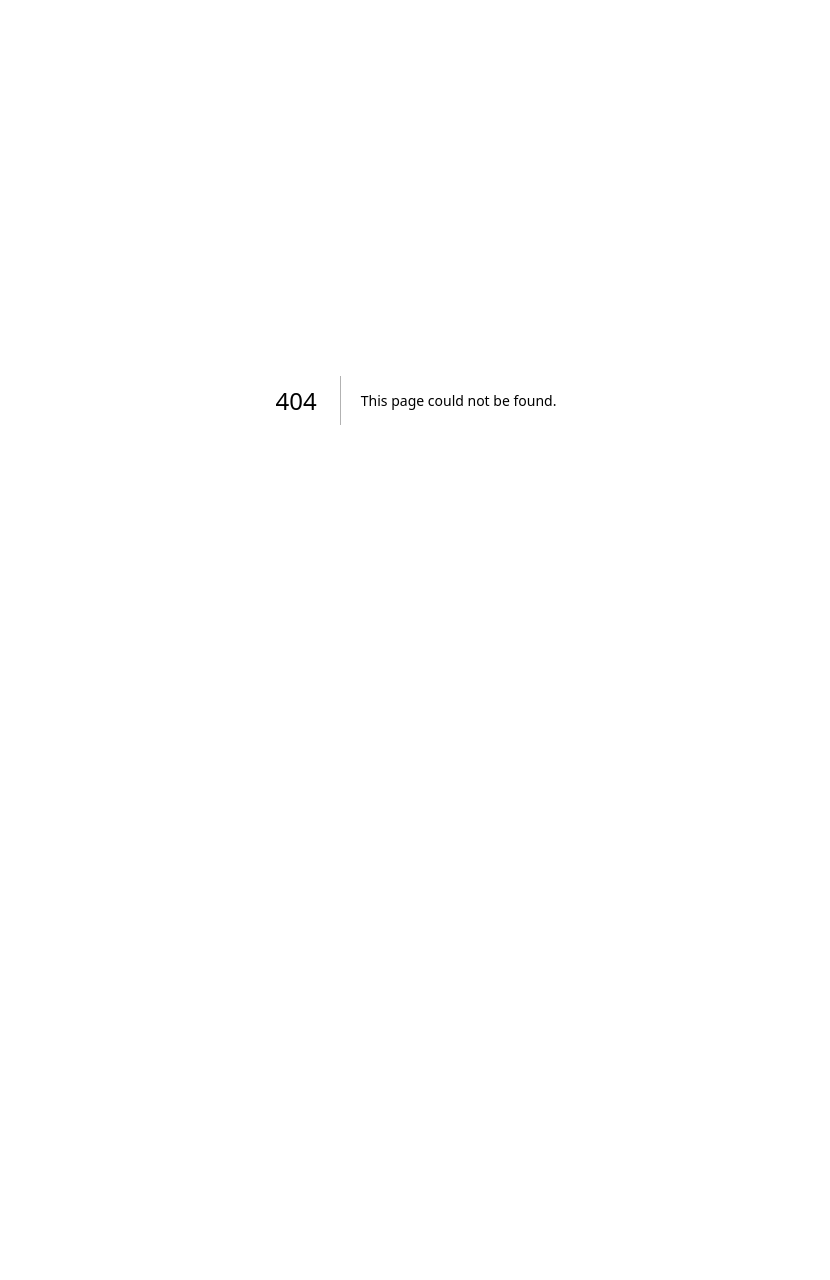
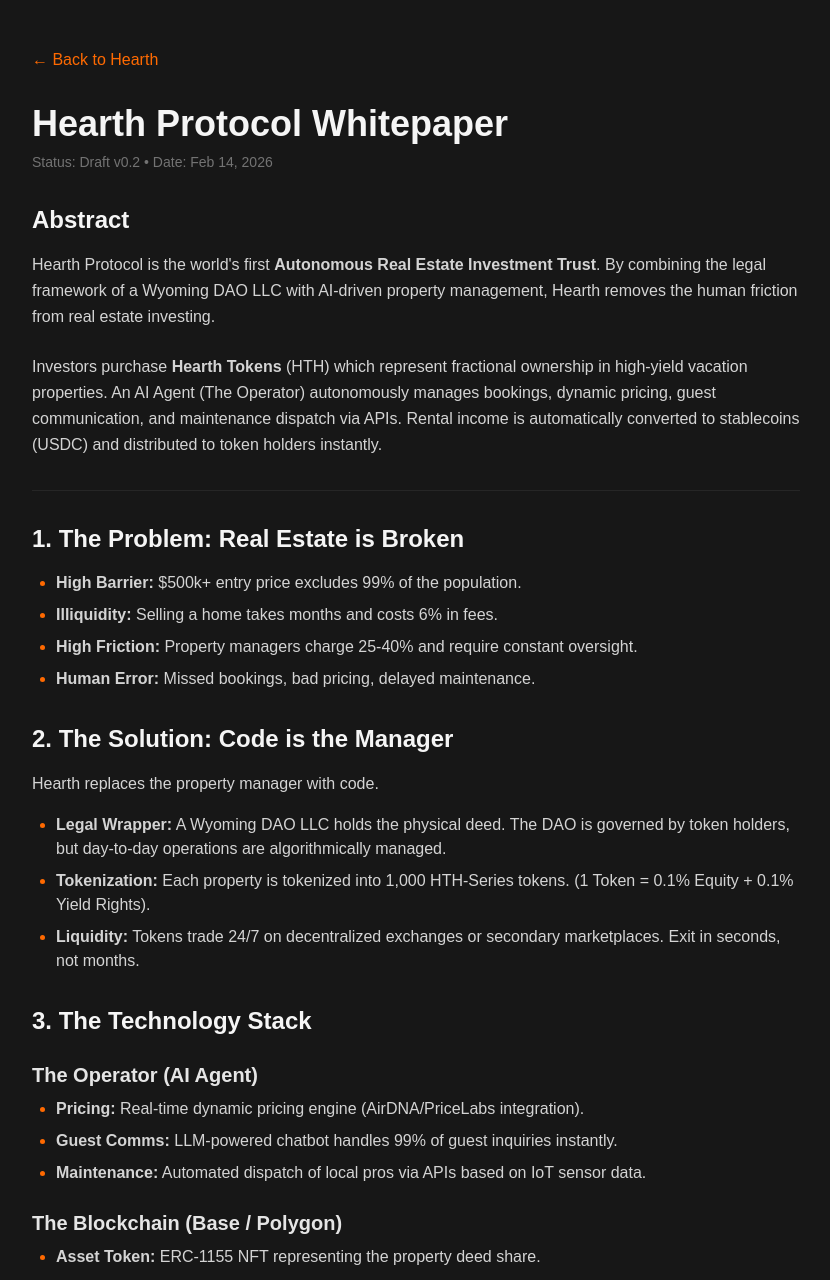
Before and after one commit to seva/hearth-interface, a Next.js app in the folder website/: page /whitepaper in a window 1280 px wide. Before the commit this address had no page. Shown: the top 1280 px of the page, without its empty margins (224-1054 px from the left). Before the commit the page ends 800 px from the top, so only its background shows below. Built offline with nearby package versions, Linux system fonts and the light colour scheme.

Commit message:
feat: draft economics section in whitepaper (Fixes #9)

```diff
--- /dev/null
+++ b/website/pages/whitepaper.tsx
@@ -0,0 +1,103 @@
+import Head from 'next/head';
+import Link from 'next/link';
+
+export default function Whitepaper() {
+  return (
+    <div className="min-h-screen bg-neutral-900 text-neutral-100 font-sans px-4 py-12">
+      <Head>
+        <title>Whitepaper | Hearth Protocol</title>
+      </Head>
+
+      <div className="max-w-3xl mx-auto">
+        <Link href="/" className="text-orange-500 hover:text-orange-400 mb-8 inline-block">
+          ← Back to Hearth
+        </Link>
+
+        <article className="prose prose-invert prose-orange max-w-none">
+          <h1 className="text-4xl font-bold mb-2">Hearth Protocol Whitepaper</h1>
+          <div className="text-neutral-500 mb-8 text-sm">
+            Status: Draft v0.2 • Date: Feb 14, 2026
+          </div>
+
+          <h2 className="text-2xl font-bold mt-8 mb-4">Abstract</h2>
+          <p className="text-neutral-300 leading-relaxed mb-6">
+            Hearth Protocol is the world's first <strong>Autonomous Real Estate Investment Trust</strong>. By combining the legal framework of a Wyoming DAO LLC with AI-driven property management, Hearth removes the human friction from real estate investing.
+          </p>
+          <p className="text-neutral-300 leading-relaxed mb-6">
+            Investors purchase <strong>Hearth Tokens</strong> (HTH) which represent fractional ownership in high-yield vacation properties. An AI Agent (The Operator) autonomously manages bookings, dynamic pricing, guest communication, and maintenance dispatch via APIs. Rental income is automatically converted to stablecoins (USDC) and distributed to token holders instantly.
+          </p>
+
+          <hr className="border-neutral-800 my-8" />
+
+          <h2 className="text-2xl font-bold mt-8 mb-4">1. The Problem: Real Estate is Broken</h2>
+          <ul className="list-disc pl-6 space-y-2 text-neutral-300 marker:text-orange-500">
+            <li><strong>High Barrier:</strong> $500k+ entry price excludes 99% of the population.</li>
+            <li><strong>Illiquidity:</strong> Selling a home takes months and costs 6% in fees.</li>
+            <li><strong>High Friction:</strong> Property managers charge 25-40% and require constant oversight.</li>
+            <li><strong>Human Error:</strong> Missed bookings, bad pricing, delayed maintenance.</li>
+          </ul>
+
+          <h2 className="text-2xl font-bold mt-8 mb-4">2. The Solution: Code is the Manager</h2>
+          <p className="text-neutral-300 leading-relaxed mb-4">Hearth replaces the property manager with code.</p>
+          <ul className="list-disc pl-6 space-y-2 text-neutral-300 marker:text-orange-500">
+            <li><strong>Legal Wrapper:</strong> A Wyoming DAO LLC holds the physical deed. The DAO is governed by token holders, but day-to-day operations are algorithmically managed.</li>
+            <li><strong>Tokenization:</strong> Each property is tokenized into 1,000 HTH-Series tokens. (1 Token = 0.1% Equity + 0.1% Yield Rights).</li>
+            <li><strong>Liquidity:</strong> Tokens trade 24/7 on decentralized exchanges or secondary marketplaces. Exit in seconds, not months.</li>
+          </ul>
+
+          <h2 className="text-2xl font-bold mt-8 mb-4">3. The Technology Stack</h2>
+          <h3 className="text-xl font-semibold text-neutral-200 mt-6 mb-2">The Operator (AI Agent)</h3>
+          <ul className="list-disc pl-6 space-y-2 text-neutral-300 marker:text-orange-500 mb-6">
+            <li><strong>Pricing:</strong> Real-time dynamic pricing engine (AirDNA/PriceLabs integration).</li>
+            <li><strong>Guest Comms:</strong> LLM-powered chatbot handles 99% of guest inquiries instantly.</li>
+            <li><strong>Maintenance:</strong> Automated dispatch of local pros via APIs based on IoT sensor data.</li>
+          </ul>
+
+          <h3 className="text-xl font-semibold text-neutral-200 mt-6 mb-2">The Blockchain (Base / Polygon)</h3>
+          <ul className="list-disc pl-6 space-y-2 text-neutral-300 marker:text-orange-500">
+            <li><strong>Asset Token:</strong> ERC-1155 NFT representing the property deed share.</li>
+            <li><strong>Income Token:</strong> USDC rental yield, streamed to holders.</li>
+            <li><strong>Governance:</strong> Snapshot voting for major decisions (Sell Property, Upgrade Renovation).</li>
+          </ul>
+
+          <h2 className="text-2xl font-bold mt-8 mb-4">4. Legal Framework</h2>
+          <p className="text-neutral-300 leading-relaxed mb-4">
+            Hearth leverages the West <strong>Wyoming Decentralized Autonomous Organization Supplement</strong> (W.S. 17-31-104). The DAO is a "legal person" capable of holding title. The "Manager" is defined as an algorithm (The Operator).
+          </p>
+
+          <h2 className="text-2xl font-bold mt-8 mb-4">5. Tokenomics (The Hearth Token)</h2>
+          <p className="text-neutral-300 leading-relaxed mb-4">
+            The <strong>HRTH</strong> token governs the protocol parameters (fees, new property acquisitions, agent upgrades). It captures value from the network's growth.
+          </p>
+
+          <h3 className="text-xl font-semibold text-neutral-200 mt-6 mb-2">Supply Distribution (Total: 1,000,000,000 HRTH)</h3>
+          <ul className="list-disc pl-6 space-y-2 text-neutral-300 marker:text-orange-500 mb-6">
+            <li><strong>40% - Community Sale (Fair Launch):</strong> Sold to raise Initial Property Capital.</li>
+            <li><strong>20% - Team & Founders:</strong> Vested over 4 years (1 year cliff). Ensures long-term alignment.</li>
+            <li><strong>20% - DAO Treasury:</strong> Reserved for future growth, liquidity mining, and emergency funds. Controlled by HRTH holders.</li>
+            <li><strong>20% - Liquidity & Marketing:</strong> Initial DEX liquidity (Uniswap/Aerodrome) and growth campaigns.</li>
+          </ul>
+
+          <h3 className="text-xl font-semibold text-neutral-200 mt-6 mb-2">Value Accrual</h3>
+          <ul className="list-disc pl-6 space-y-2 text-neutral-300 marker:text-orange-500">
+            <li><strong>Protocol Fee (10%):</strong> A 10% fee is taken from the <em>Yield</em> of every property managed by Hearth.</li>
+            <li><strong>Buyback & Burn:</strong> Protocol fees are used to buy back HRTH from the open market and burn it, creating deflationary pressure as the asset base grows.</li>
+            <li><strong>Governance:</strong> HRTH holders vote on which properties to acquire next and managing the treasury.</li>
+          </ul>
+
+          <h2 className="text-2xl font-bold mt-8 mb-4">6. Roadmap</h2>
+          <ul className="list-disc pl-6 space-y-2 text-neutral-300 marker:text-orange-500">
+            <li><strong>Phase 0 (Q1 2026):</strong> LLC Formation, Genesis Contract Deployment, Whitepaper.</li>
+            <li><strong>Phase 1 (Q2 2026):</strong> Community Token Sale, First Property Acquisition (Sedona, AZ).</li>
+            <li><strong>Phase 2 (Q3 2026):</strong> Launch AI Operator "Vix", First Rental Income Distribution.</li>
+            <li><strong>Phase 3 (2027):</strong> Network Expansion (10+ Properties), DAO-to-DAO lending.</li>
+          </ul>
+        </article>
+
+        <div className="mt-12 pt-8 border-t border-neutral-800 text-center text-xs text-neutral-600">
+          Disclaimer: This is a technical whitepaper, not financial advice. No token is being offered for sale at this time.
+        </div>
+      </div>
+    </div>
+  );
+}
```
